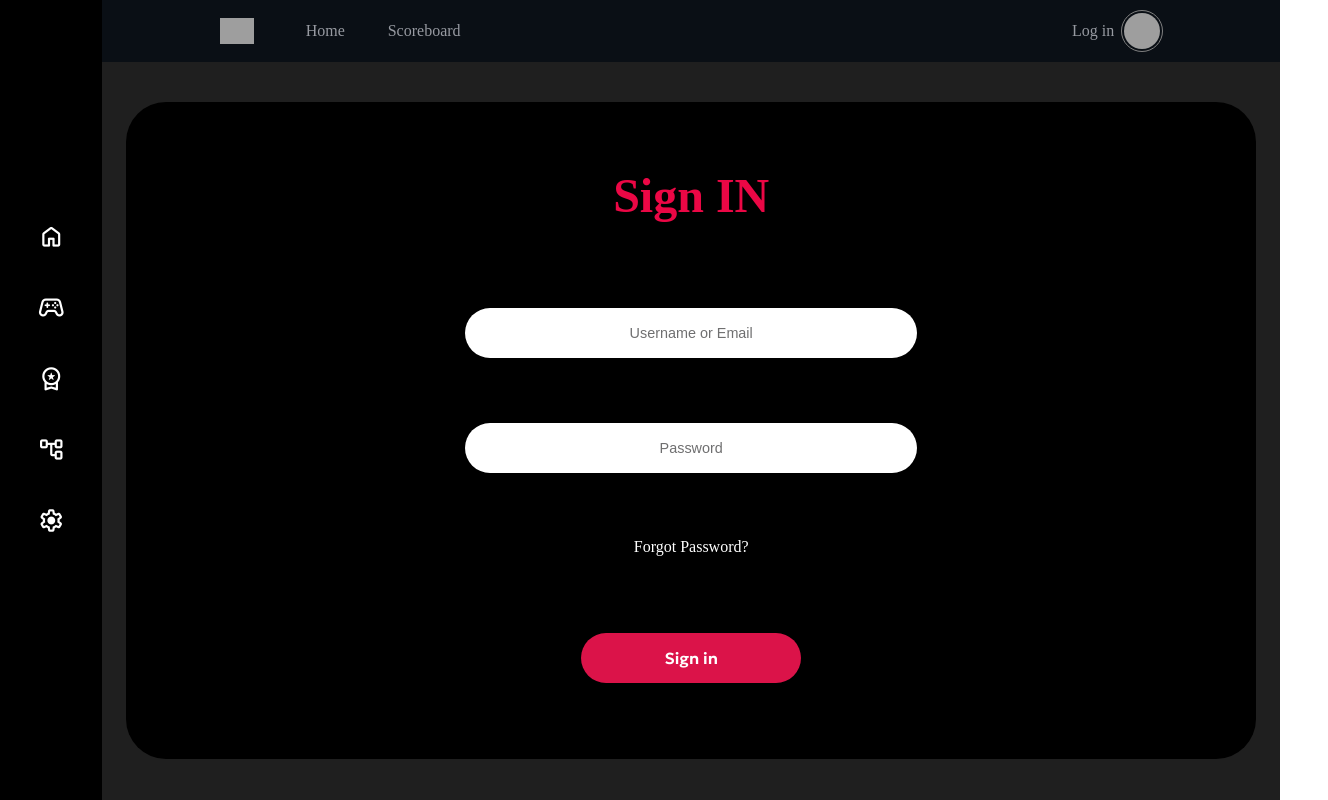
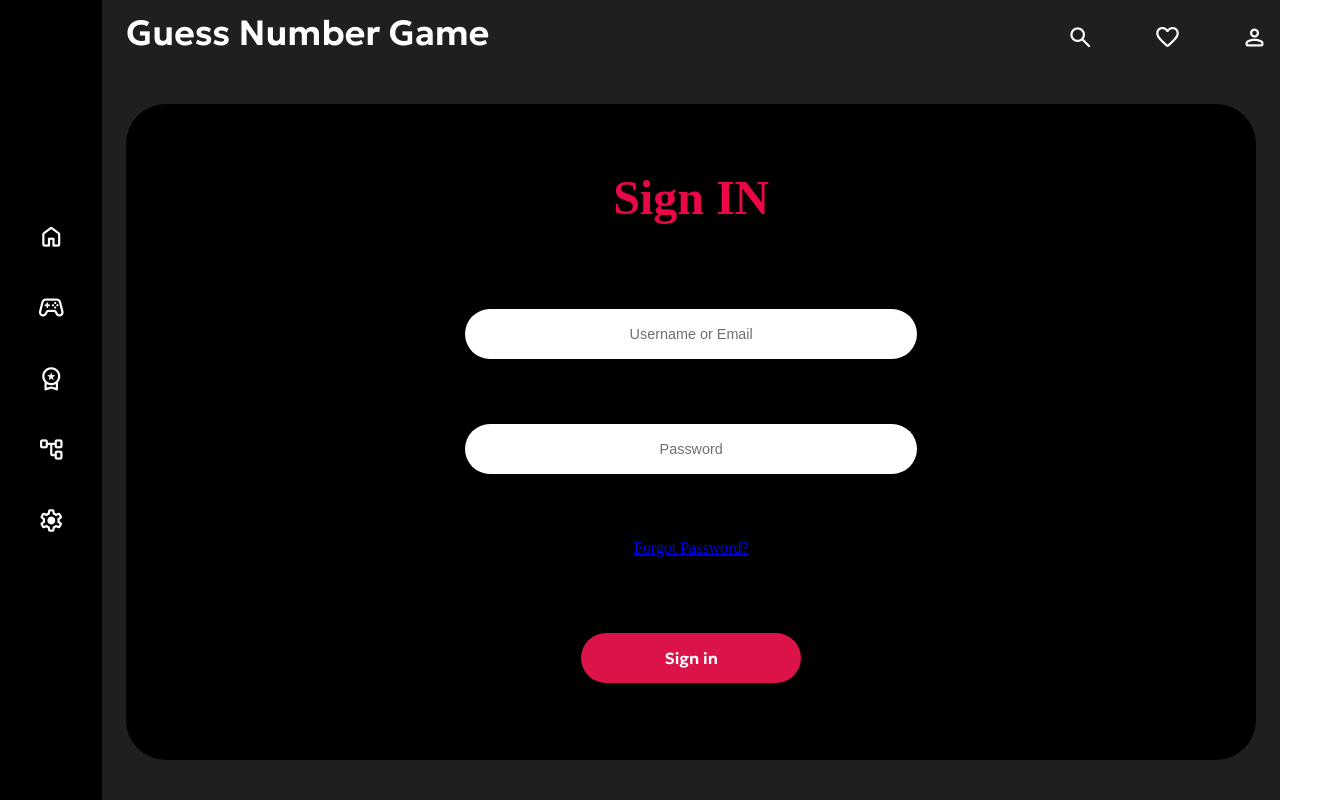
Before and after one commit to HaniehGhassemi/Guess-Number-Game, a Vue app in the folder front/: page /sign-in in a window 1280 px wide. Shown: the whole page, 1328 px wide, since content can reach past the window. Built offline with nearby package versions, Linux system fonts and the light colour scheme; grey boxes are pictures that could not be loaded.

Commit message:
Refactor: Header ui

```diff
--- a/front/src/components/header/Header.scss
+++ b/front/src/components/header/Header.scss
@@ -1,149 +1,40 @@
+@import "../../assets/fonts/fonts.css";
+
 header {
   width: 100%;
   height: 8%;
-  background-color: rgb(10, 15, 21);
+  display: flex;
+  align-items: center;
+  justify-content: center;
+  h1 {
+    width: 90%;
+    height: 70%;
+    font-family: bold;
+    font-size: 35px;
+    color: #ffffff;
+    padding-left: 2%;
+    padding-top: 1%;
+  }
 }
 
-.header-container {
-  width: 80%;
-  height: 100%;
+.header-icons {
+  margin-bottom: 20px;
+  width: 10%;
+  height: 70%;
   display: flex;
-  justify-content: center;
-  margin-left: 10%;
-  margin-right: 10%;
-}
-
-.logo-section {
-  display: flex;
-  align-items: center;
-  justify-content: start;
-}
-
-.logo {
-  width: 40%;
-}
-
-.w-50 {
-  width: 50%;
-}
-
-.w-10 {
-  width: 10%;
-}
-
-.menu-nav {
-  list-style: none;
-  display: flex;
-  align-items: center;
-  justify-content: start;
-  width: 100%;
-  height: 100%;
-  color: #979aa1;
-}
-
-.menu-nav li {
-  width: auto;
-  height: 100%;
-  display: flex;
+  flex-direction: row;
   justify-content: center;
   align-items: center;
-  margin-right: 10%;
+  padding-right: 4%;
+  padding-top: 3%;
+
+  span {
+    width: 10%;
+    color: #fff;
+    font-size: 27px;
+    margin-right: 60px;
+  }
+  a:hover span {
+    color: #db1349;
+  }
 }
-
-.underline-active:hover {
-  border-bottom: 5px solid #a02247;
-  color: white !important;
-}
-
-.profile-section {
-  display: flex;
-  justify-content: end;
-  align-items: center;
-  color: #979aa1;
-}
-
-.profile-pic {
-  width: 20%;
-  text-align: right;
-  display: flex;
-  justify-content: center;
-  align-items: center;
-}
-
-.profile-circle {
-  border-radius: 50%;
-  width: 40px;
-  height: 40px;
-  outline: 1px solid gray;
-  padding: 2px;
-}
-
-.username {
-  display: flex;
-}
-
-.user-menu-section {
-  display: flex;
-  align-items: center;
-  height: 100%;
-}
-
-.dropdown-content {
-  display: none;
-  position: absolute;
-  background-color: #2a2d32;
-  min-width: 160px;
-  box-shadow: 0px 8px 16px 0px rgba(0, 0, 0, 0.2);
-  z-index: 3;
-  flex-direction: column;
-  top: 8vh;
-}
-
-.user-menu-section:hover .dropdown-content {
-  display: flex;
-}
-
-.dropdown-content a {
-  color: #979aa1;
-  padding: 12px 16px;
-  text-decoration: none;
-  display: block;
-}
-
-.dropdown-content:hover {
-  display: flex;
-}
-
-.dropdown-content a:hover {
-  color: white;
-}
-
-#login-sction a {
-  display: inline-block;
-}
-
-#login-sction {
-  height: 100%;
-  display: flex;
-  align-items: center;
-}
-
-.dropdown-item {
-  padding: 12px 16px;
-}
-
-.dropdown-item:nth-child(3) {
-  border-bottom: 1px solid gray;
-}
-a {
-  text-decoration: none;
-  color: inherit;
-}
-i {
-  font-style: normal !important;
-}
-
-.fa {
-  color: #ffffff;
-  margin-right: 15px;
-}
--- a/front/src/components/header/Header.vue
+++ b/front/src/components/header/Header.vue
@@ -1,99 +1,29 @@
 <template>
   <header>
-    <div class="header-container">
-      <div class="logo-section w-10">
-        <img
-          id="img-logo"
-          class="logo"
-          src="@/assets/images/pslogo.png"
-          alt=""
-        />
-      </div>
-      <div class="w-50">
-        <ul class="menu-nav">
-          <li class="underline-active">
-            <a href="/">Home</a>
-          </li>
-          <li class="underline-active">
-            <a href="">Scoreboard</a>
-          </li>
-        </ul>
-      </div>
-      <div class="profile-section w-50">
-        <div class="user-menu-section">
-          <div class="username">
-            <p id="userFullname" v-if="user != null">
-              {{ user.fullName }}
-            </p>
-            <a id="userFullname" v-else href="/sign-in">Log in</a>
-            &nbsp;&nbsp;
-          </div>
-          <img
-            id="img-profile"
-            class="profile-circle"
-            src="@/assets/images/profile-pic.jpg"
-            alt=""
-          />
-          <div class="dropdown-content" v-if="user != null">
-            <div class="dropdown-item" title="Score">
-              <span id="userRank"
-                ><i
-                  ><fa
-                    class="fa"
-                    icon="fa-solid fa-star"
-                    style="color: #ffffff"
-                  />{{ user.sumScore }}</i
-                ></span
-              >
-            </div>
-            <div class="dropdown-item" title="Rank">
-              <span
-                ><i
-                  ><fa class="fa" icon="fa-solid fa-medal" />{{ user.rank }}</i
-                ></span
-              >
-            </div>
-            <div class="dropdown-item" title="Number of times played">
-              <span id="userRank"
-                ><i
-                  ><fa
-                    class="fa"
-                    icon="fa-solid fa-rotate-right"
-                    style="color: #ffffff"
-                  />{{ user.playCount }}</i
-                ></span
-              >
-              <span id="userPlayCount"></span>
-            </div>
-            <a href="/resset-pass">Change Password</a>
-            <a id="logout" href="#">Logout</a>
-          </div>
-        </div>
-      </div>
+    <link
+      rel="stylesheet"
+      href="https://fonts.googleapis.com/css2?family=Material+Symbols+Rounded:opsz,wght,FILL,GRAD@48,400,0,0"
+    />
+    <h1>Guess Number Game</h1>
+    <div class="header-icons">
+      <a href="#">
+        <span class="material-symbols-rounded"> search </span>
+      </a>
+      <a href="#">
+        <span class="material-symbols-rounded"> favorite </span>
+      </a>
+      <a href="#">
+        <span class="material-symbols-rounded"> person </span>
+      </a>
     </div>
   </header>
 </template>
 
 <script lang="ts">
-import { getUserInfo } from "@/services/getUserInfo";
-import { defineComponent, onMounted, ref } from "vue";
+import { defineComponent } from "vue";
 
 export default defineComponent({
   name: "Header-vue",
-
-  setup() {
-    const user = ref();
-    onMounted(async () => {
-      const {
-        data: { data: userInfo },
-      } = await getUserInfo();
-      user.value = userInfo;
-    });
-
-    return {
-      user,
-    };
-  },
 });
 </script>
 
```
